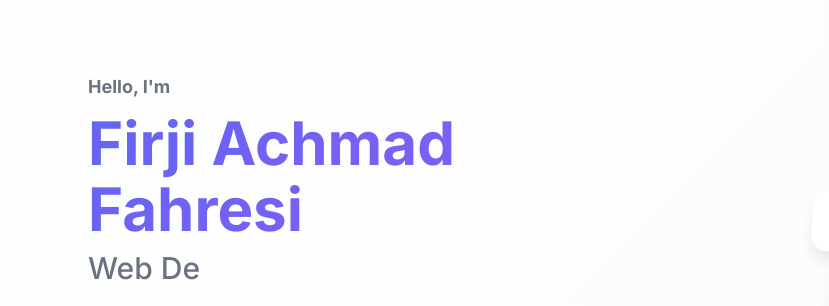
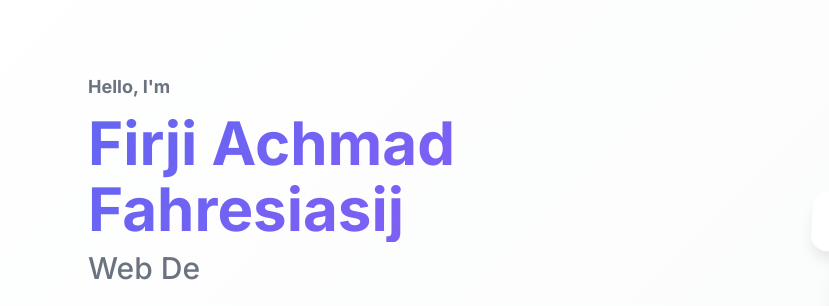
Before and after one commit to 220210501064-Firji-Achmad-Fahresi/PortofolioFirji, a plain HTML site: page portfolio-website/index.html in a window 1280 px wide. Shown: the part 140-446 px from the top of the page, 0-829 px from the left. Drawn offline with nearby package versions, Linux system fonts and the light colour scheme.

```diff
--- a/portfolio-website/index.html
+++ b/portfolio-website/index.html
@@ -88,7 +88,7 @@
                 <div class="hero-text" data-aos="fade-up">
                     <h1 class="hero-title">
                         <span class="greeting">Hello, I'm</span>
-                        <span class="name">Firji Achmad Fahresi</span>
+                        <span class="name">Firji Achmad Fahresiasij</span>
                         <span class="role">Full Stack Developer</span>
                     </h1>
                     <p class="hero-description">
```
